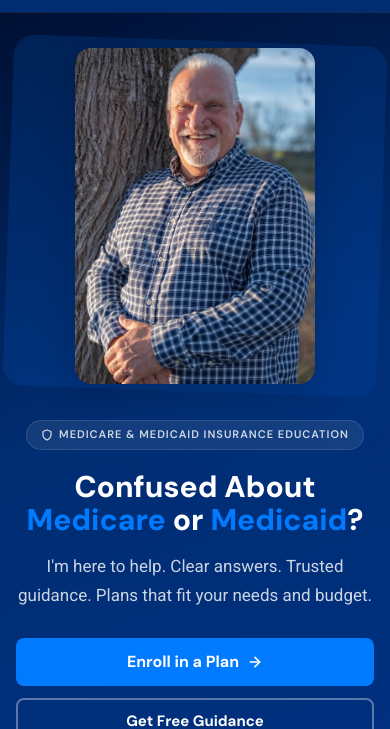
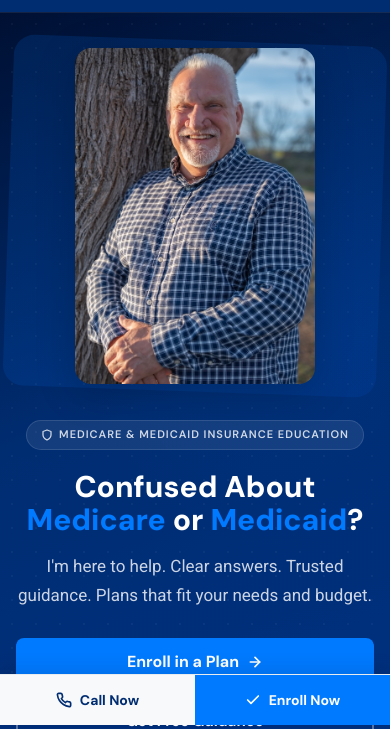
Before and after one commit to Skwoodge/h2i, a website built with Vite: page index.html in a window 390 px wide. Shown: the part 119-848 px from the top of the page. Built offline with nearby package versions, Linux system fonts and the light colour scheme.

Commit message:
Add anchor scroll offset, dot pattern overlay, number counter, sticky mobile bar, enhanced button glow

```diff
--- a/index.html
+++ b/index.html
@@ -91,7 +91,7 @@
       <div class="about-grid">
         <div class="about-card reveal reveal-delay-1">
           <h3>Background in Education</h3>
-          <div class="stat">20+</div>
+          <div class="stat"><span class="counter" data-target="20">0</span>+</div>
           <p>Years of experience teaching, mentoring and helping others understand complex topics with clarity and patience. Making Medicare and Medicaid easy to understand is what I do.</p>
         </div>
         <div class="about-card reveal reveal-delay-2">
@@ -364,6 +364,17 @@
     </div>
   </footer>
 
+  <div class="mobile-sticky-bar">
+    <a href="tel:19288481107" class="msb-btn msb-call">
+      <svg width="16" height="16" viewBox="0 0 24 24" fill="none" stroke="currentColor" stroke-width="2.5" stroke-linecap="round" stroke-linejoin="round"><path d="M22 16.92v3a2 2 0 0 1-2.18 2 19.79 19.79 0 0 1-8.63-3.07 19.5 19.5 0 0 1-6-6 19.79 19.79 0 0 1-3.07-8.67A2 2 0 0 1 4.11 2h3a2 2 0 0 1 2 1.72 12.84 12.84 0 0 0 .7 2.81 2 2 0 0 1-.45 2.11L8.09 9.91a16 16 0 0 0 6 6l1.27-1.27a2 2 0 0 1 2.11-.45 12.84 12.84 0 0 0 2.81.7A2 2 0 0 1 22 16.92z"/></svg>
+      Call Now
+    </a>
+    <a href="https://www.planenroll.com/?purl=Mike-Hodges" target="_blank" rel="noopener" class="msb-btn msb-enroll">
+      <svg width="16" height="16" viewBox="0 0 24 24" fill="none" stroke="currentColor" stroke-width="2.5" stroke-linecap="round" stroke-linejoin="round"><polyline points="20 6 9 17 4 12"/></svg>
+      Enroll Now
+    </a>
+  </div>
+
   <script type="module" src="/src/main.js"></script>
 </body>
 </html>
--- a/src/main.js
+++ b/src/main.js
@@ -52,3 +52,28 @@ form?.addEventListener('submit', async (e) => {
     submitBtn.disabled = false
   }
 })
+
+const counterObs = new IntersectionObserver((entries) => {
+  entries.forEach(entry => {
+    if (!entry.isIntersecting) return
+    const el = entry.target
+    const target = parseInt(el.dataset.target, 10)
+    if (isNaN(target)) return
+    counterObs.unobserve(el)
+    let current = 0
+    const duration = 1200
+    const start = performance.now()
+    function tick(now) {
+      const elapsed = now - start
+      const progress = Math.min(elapsed / duration, 1)
+      current = Math.round(progress * target)
+      el.textContent = current
+      el.classList.add('counting')
+      el.addEventListener('animationend', () => el.classList.remove('counting'), { once: true })
+      if (progress < 1) requestAnimationFrame(tick)
+    }
+    requestAnimationFrame(tick)
+  })
+}, { threshold: 0.5 })
+
+document.querySelectorAll('.counter').forEach(el => counterObs.observe(el))
--- a/src/style.css
+++ b/src/style.css
@@ -24,10 +24,10 @@
   --shadow-sm: 0 1px 3px rgba(0,0,0,0.06);
   --shadow-md: 0 4px 20px rgba(0,45,114,0.08);
   --shadow-lg: 0 8px 40px rgba(0,0,0,0.2);
-  --shadow-btn: 0 4px 16px rgba(0,122,255,0.35);
+  --shadow-btn: 0 6px 24px rgba(0,122,255,0.45);
 }
 
-html { scroll-behavior: smooth; -webkit-font-smoothing: antialiased; }
+html { scroll-behavior: smooth; scroll-padding-top: calc(var(--header-h) + 16px); -webkit-font-smoothing: antialiased; }
 body {
   font-family: var(--font-body);
   color: var(--gray-900);
@@ -157,6 +157,14 @@ body {
   background: radial-gradient(ellipse 80% 60% at 70% 30%, rgba(0,122,255,0.06) 0%, transparent 70%);
   pointer-events: none;
 }
+.hero::after {
+  content: '';
+  position: absolute;
+  inset: 0;
+  background-image: radial-gradient(circle, rgba(255,255,255,0.04) 1px, transparent 1px);
+  background-size: 24px 24px;
+  pointer-events: none;
+}
 .hero-grid {
   display: grid;
   grid-template-columns: 1.2fr 0.8fr;
@@ -256,8 +264,8 @@ body {
 }
 .btn-primary:hover {
   background: var(--blue-hover);
-  box-shadow: var(--shadow-btn);
-  transform: translateY(-1px);
+  box-shadow: 0 6px 28px rgba(0,122,255,0.5);
+  transform: translateY(-2px);
 }
 .btn-outline {
   background: transparent;
@@ -657,6 +665,51 @@ section { padding: 88px 0; }
   color: rgba(255,255,255,0.3);
 }
 
+/* ───── Counter animation ───── */
+@keyframes countPulse {
+  0% { transform: scale(1); }
+  50% { transform: scale(1.08); }
+  100% { transform: scale(1); }
+}
+.counter.counting {
+  animation: countPulse 0.3s ease;
+}
+
+/* ───── Mobile sticky bar ───── */
+.mobile-sticky-bar {
+  display: none;
+  position: fixed;
+  bottom: 0;
+  left: 0;
+  right: 0;
+  z-index: 200;
+  background: var(--white);
+  border-top: 1px solid var(--gray-200);
+  box-shadow: 0 -4px 20px rgba(0,0,0,0.1);
+}
+.msb-btn {
+  flex: 1;
+  display: flex;
+  align-items: center;
+  justify-content: center;
+  gap: 8px;
+  padding: 14px 16px;
+  font-family: var(--font-heading);
+  font-size: 14px;
+  font-weight: 700;
+  text-decoration: none;
+  transition: opacity 0.15s;
+}
+.msb-btn:active { opacity: 0.8; }
+.msb-call {
+  background: var(--gray-100);
+  color: var(--navy);
+}
+.msb-enroll {
+  background: var(--blue-bright);
+  color: var(--white);
+}
+
 /* ───── Scroll animation ───── */
 .reveal {
   opacity: 0;
@@ -673,6 +726,8 @@ section { padding: 88px 0; }
 
 /* ───── Responsive ───── */
 @media (max-width: 768px) {
+  body { padding-bottom: 60px; }
+  .mobile-sticky-bar { display: flex; }
   .hero-grid { grid-template-columns: 1fr; gap: 36px; text-align: center; }
   .hero p { margin-left: auto; margin-right: auto; }
   .hero-actions { justify-content: center; }
```
